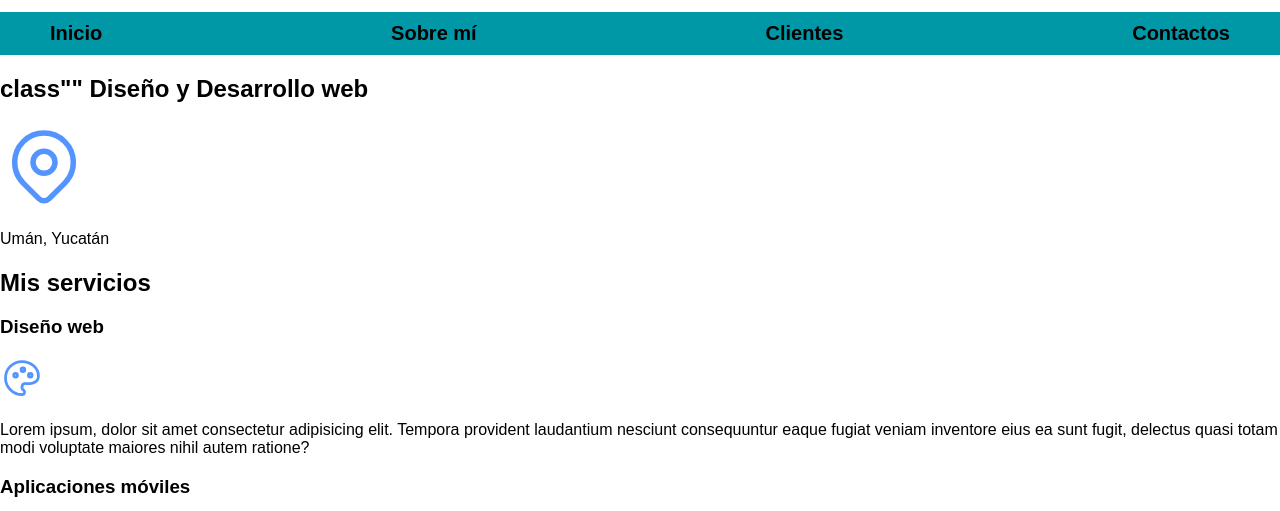
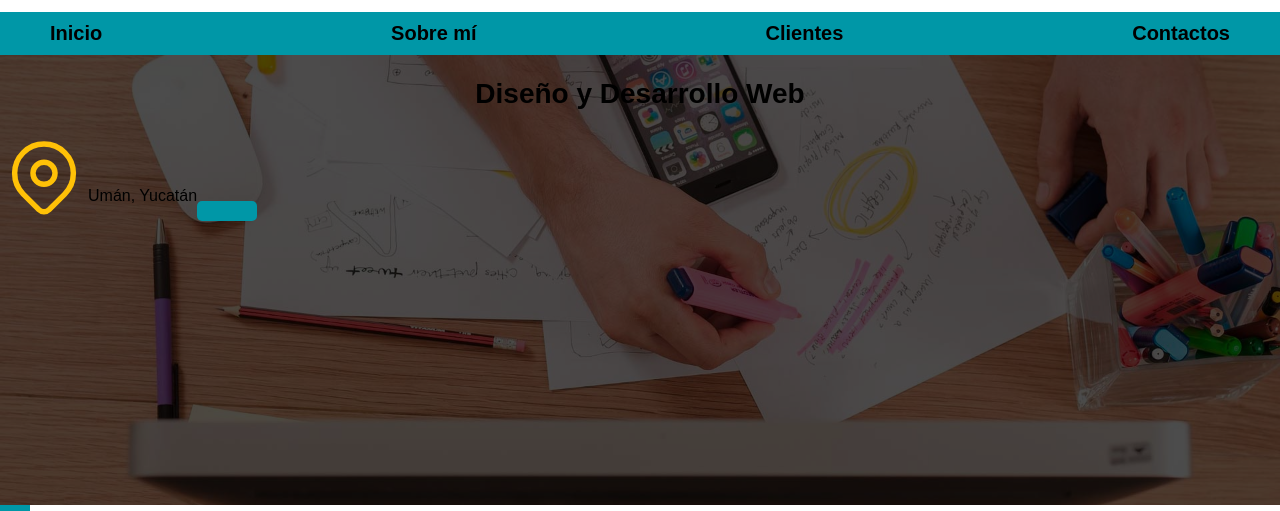
Before and after one commit to Rosaliaxool/develope_page_7SA, a plain HTML site: page index.html in a window 1280 px wide. Shown: the part 83-594 px from the top of the page. Drawn offline with nearby package versions, Linux system fonts and the light colour scheme.

Commit message:
hero finished

```diff
--- a/css/style.css
+++ b/css/style.css
@@ -9,8 +9,32 @@
 
 html{
     /*convercion para web*/
-    font-size: 62.5%
-}
+    font-size: 62.5%;
+    font-family: Krub, Herlvertica, sans-serif;
+    /*para modelo de caja*/
+    box-sizing: border-box
+
+    }
+
+    *,*::before, *::after{
+        /*para modelo de caja*/
+        box-sizing: inherit;
+    }
+    /*tipografia*/
+    h1{
+        font-size: .8rem;
+    }
+    h2{
+        font-size: 2.8rem;
+    }
+    h3{
+        font-size: 1.8rem;
+    }
+    h1,h2,h3{
+        text-align: center;
+    }
+
+
     body{
         /*px es el estandar para navegadores*/
         font-size: 16px;
@@ -66,12 +90,70 @@ html{
     background-color: var(--Morado);
     color:var(--oscuro);
 }
-.hero
-backdrop-image: url("../img/hero.jpg");
-backdrop-repeat: no-repeat;
+.hero{
+    background-image: url( ../img/hero.jpg);
+    /*es la direccion de la imagen de fondo*/
+    background-repeat: no-repeat;
+    background-size: cover;
+    height: 25rem;
+    display: flex;
+    align-items: center;
+    justify-content: center;
+    height: 450px;/*altura del elemento*/
+    position: relative; /*par amanipular la posicion, el padre simepre debe de ser relative*/
+
+}
+.contenido-hero{
+    /*para manipuilar la pisicion, el hijo siempre debe de ser absolute*/
+    position: absolute;
+    background-color: rgba(0,0,0,.7);/*70%*/
+    width: 100%;
+    height: 100%;
+    /*alinear h y v*/
+    flex-direction: column;
+    align-items: center;
+    justify-content: center;
+}
+.contenido-hero p,
+.contenido-hero h2{
+    color: var(--blanco)
+}
+.ubicacion{
+    display: flex;
+    align-items: flex-end;
+
+}
+.boton{
+    background-color: var(--secundario);
+    color: var(--blanco);
+    /**/
+    padding: 1rem 3rem;
+    /*poner margen arriba*/
+    margin-top: 3rem;
+    /*tamaño de letra*/
+    font-size: 2rem;
+    /*quitar subbrayado*/
+    text-decoration: none;
+    /*mayusculas*/
+    text-transform: uppercase;
+    /*negritas*/
+    font-weight: bold;
+    /*borde redondeado*/
+    border-radius: .5rem;
+    /* ancho del boton*/
+    width: 10%;
+    /*alinear texto del boton */
+    text-align: center;
+}
+@media (min-width:768px){
+    .boton{
+        width: auto;
+    }
+
+}
+
+
 /*cover cubre la imagen con todo el tamaño posible*/
-background-size: cover;
-
 /*apartir de aqui se puede editar el recuadro de contactos*/
 .formulario{
     width: min(60rem, 90%);
--- a/index.html
+++ b/index.html
@@ -33,12 +33,15 @@
 
 <section class="hero">
     <div class="contenido-hero">
-
-    <h2>class"" Diseño y Desarrollo web</h2>
-    <svg xmlns="http://www.w3.org/2000/svg" viewBox="0 0 24 24" fill="none" stroke="#5494FF" stroke-linecap="round" stroke-linejoin="round" width="88" height="88" stroke-width="1.5"> <path d="M9 11a3 3 0 1 0 6 0a3 3 0 0 0 -6 0"></path> <path d="M17.657 16.657l-4.243 4.243a2 2 0 0 1 -2.827 0l-4.244 -4.243a8 8 0 1 1 11.314 0z"></path> </svg>
-
-    <p>Umán, Yucatán</p>
-
+<h2>Diseño y Desarrollo Web</h2>
+    <div class="ubicacion">
+        <svg xmlns="http://www.w3.org/2000/svg" class="icon icon-tabler icon-tabler-map-pin" width="88" height="88" viewBox="0 0 24 24" stroke-width="1.5" stroke="#ffc107" fill="none" stroke-linecap="round" stroke-linejoin="round">
+            <path stroke="none" d="M0 0h24v24H0z" fill="none"/>
+            <path d="M9 11a3 3 0 1 0 6 0a3 3 0 0 0 -6 0" />
+            <path d="M17.657 16.657l-4.243 4.243a2 2 0 0 1 -2.827 0l-4.244 -4.243a8 8 0 1 1 11.314 0z" />
+        </svg>
+     <p>Umán, Yucatán</p>
+     <a class="boton"
     </div>
 </section>
     <main>
```
